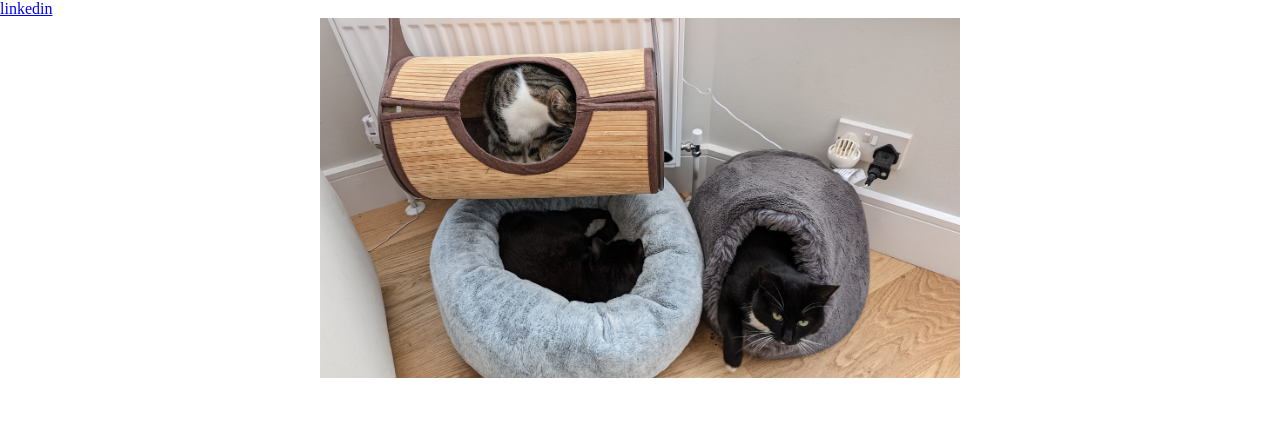
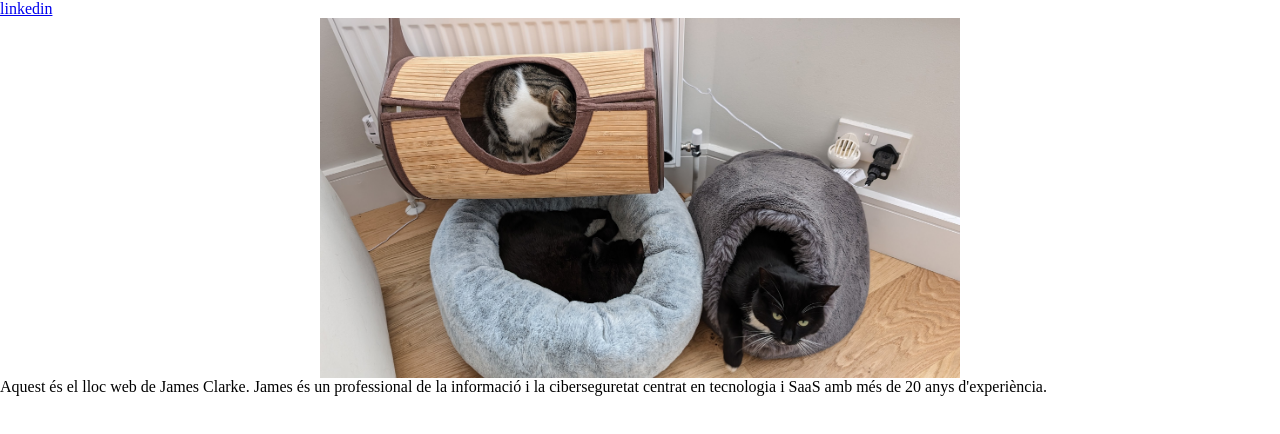
Before and after one commit to clark0r/web, a plain HTML site: page index.html in a window 1280 px wide. Drawn offline with Linux system fonts and the light colour scheme.

Commit message:
Update index.html

```diff
--- a/index.html
+++ b/index.html
@@ -48,5 +48,8 @@ function get_random_image() {
   document.getElementById('image_shower').src = `${selected_image}`;
 }
         </script>
+    Aquest és el lloc web de James Clarke.
+
+James és un professional de la informació i la ciberseguretat centrat en tecnologia i SaaS amb més de 20 anys d'experiència.
     </body>
 </html>
```
